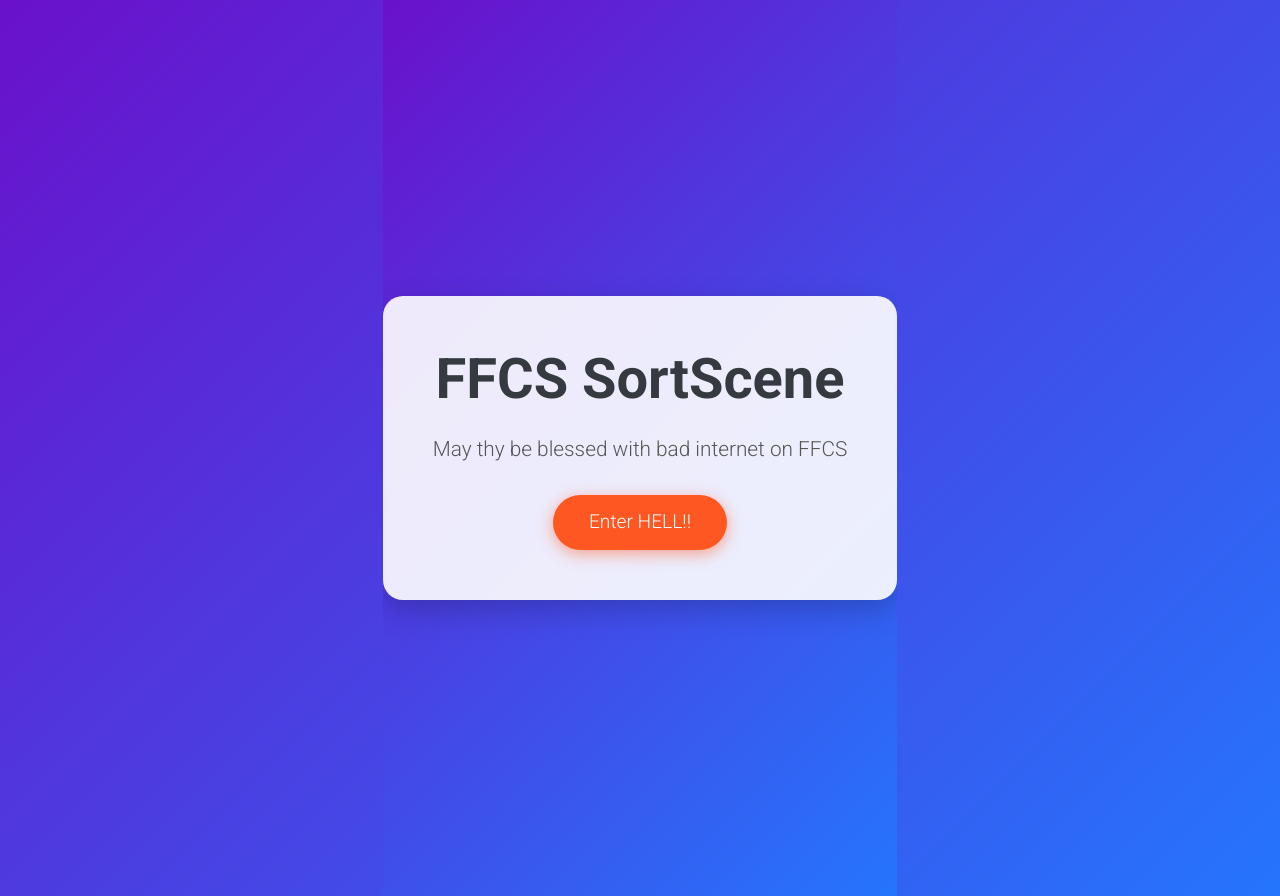
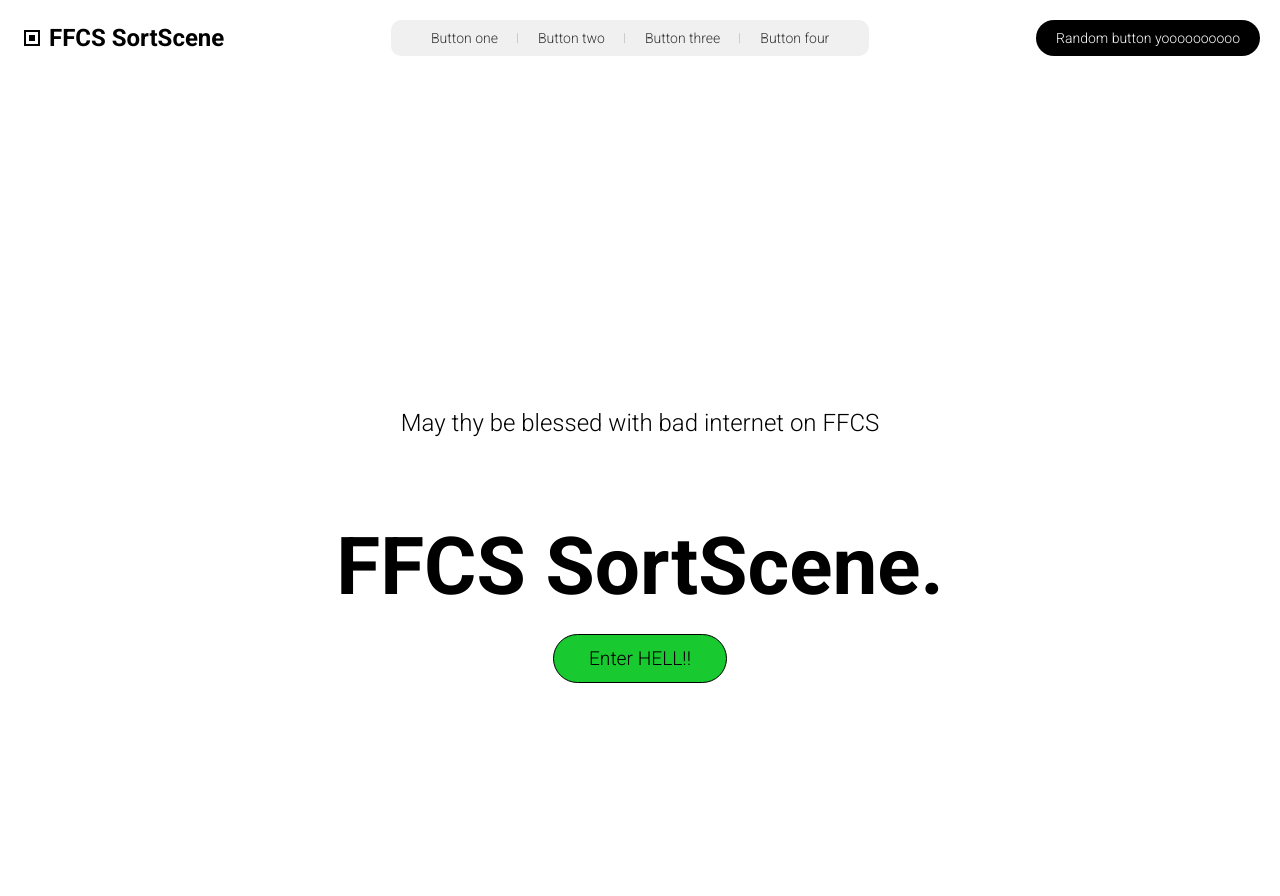
Before and after one commit to SarupaVL/FFCS_Sort_Scene, a Django app: page / in a window 1280 px wide. Run offline with Django 5.2, Linux system fonts and the light colour scheme; some libraries are stand-ins or nearby versions.

Commit message:
UI changes to home and next page

```diff
--- a/Web/t1/home/templates/home.html
+++ b/Web/t1/home/templates/home.html
@@ -4,80 +4,113 @@
     <meta charset="UTF-8">
     <meta name="viewport" content="width=device-width, initial-scale=1.0">
     <title>FFCS SortScene</title>
-    <!-- Bootstrap CSS -->
-    <link href="https://stackpath.bootstrapcdn.com/bootstrap/4.5.2/css/bootstrap.min.css" rel="stylesheet">
-    <link href="https://fonts.googleapis.com/css2?family=Roboto:wght@300;700&display=swap" rel="stylesheet"> <!-- Modern font -->
+    <link href="https://fonts.googleapis.com/css2?family=Roboto:wght@300;700&display=swap" rel="stylesheet">
     <style>
         body, html {
             height: 100%;
             margin: 0;
+            font-family: 'Roboto', sans-serif;
+            background: white;
+            overflow-x: hidden;
+        }
+        .header {
             display: flex;
-            justify-content: center;
+            justify-content: space-between;
             align-items: center;
-            background: linear-gradient(135deg, #6a11cb 0%, #2575fc 100%);
-            font-family: 'Roboto', sans-serif; /* Updated font */
-            overflow: hidden;
+            padding: 20px;
+            background-color: #ffffff;
+        }
+        .logo {
+            font-size: 24px;
+            font-weight: bold;
+            display: flex;
+            align-items: center;
+        }
+        .logo-icon {
+            width: 24px;
+            height: 24px;
+            margin-right: 5px;
         }
 
+        .nav-links {
+            display: flex;
+            gap: 0;
+            background-color: #f0f0f0;
+            padding: 10px 20px;
+            border-radius: 10px;
+            margin: 0 auto;
+        }
+        .nav-links a {
+            text-decoration: none;
+            color: #333;
+            font-size: 14px;
+            padding: 0 20px;
+            position: relative;
+        }
+        .nav-links a:not(:last-child)::after {
+            content: "";
+            position: absolute;
+            right: 0;
+            top: 50%;
+            transform: translateY(-50%);
+            height: 60%;
+            width: 1px;
+            background-color: #ccc;
+        }
+        .download-btn {
+            background-color: #000;
+            color: #fff;
+            padding: 10px 20px;
+            border-radius: 20px;
+            text-decoration: none;
+            font-size: 14px;
+        }
         .welcome-section {
             text-align: center;
             padding: 50px;
-            background: rgba(255, 255, 255, 0.9); /* Transparent background */
-            border-radius: 20px;
-            box-shadow: 0px 10px 30px rgba(0, 0, 0, 0.2);
-            transition: transform 0.3s ease;
-            z-index: 2; /* Ensure it stays above the mouse trail */
+            display: flex;
+            flex-direction: column;
+            align-items: center;
+            justify-content: center;
+            height: calc(100vh - 80px); /* Adjust for header height */
         }
-
-        .welcome-section:hover {
-            transform: translateY(-10px);
+        .welcome-section h1 {
+            font-size: 80px;
+            color: rgb(0, 0, 0);
+            font-family: 'Roboto', sans-serif;
+            font-weight: bold;
+            margin-bottom: 20px;
         }
-
-        h1 {
-            font-size: 3.5rem;
-            color: #343a40;
-            margin-bottom: 20px;
-            font-weight: 700; /* Bold font */
-        }
-
-        p {
-            font-size: 1.3rem;
-            color: #555555;
+        .welcome-section p {
+            font-size: 24px;
+            color: rgb(0, 0, 0);
             margin-bottom: 30px;
         }
-
         .btn-custom {
-            background-color: #ff5722;
-            color: white;
+            background-color: rgb(24, 201, 47);
+            color: rgb(0, 0, 0);
             padding: 12px 35px;
             font-size: 1.2rem;
             border-radius: 50px;
-            transition: background-color 0.3s ease, transform 0.2s ease;
-            box-shadow: 0 4px 15px rgba(255, 87, 34, 0.5);
-            text-decoration: none; /* Remove underline */
+            border: 1px solid black;
+            text-decoration: none;
+            position: relative;
+            overflow: hidden;
+            transition: transform 0.2s ease, color 0.3s ease;
         }
-
         .btn-custom:hover {
-            background-color: #e64a19;
+            background-color: black;
+            color: white;
             transform: scale(1.05);
         }
-
-        .btn-custom:focus {
-            outline: none;
-            box-shadow: 0 0 0 0.2rem rgba(255, 87, 34, 0.5);
-        }
-
-        /* Style for the mouse trail circles */
         .trail-circle {
             position: absolute;
             width: 10px;
             height: 10px;
             border-radius: 50%;
-            background-color: rgba(255, 255, 255, 0.7);
             pointer-events: none;
             animation: fadeOut 1s forwards;
         }
-
         @keyframes fadeOut {
             0% { opacity: 1; transform: scale(1); }
             100% { opacity: 0; transform: scale(0); }
@@ -85,41 +118,43 @@
     </style>
 </head>
 <body>
+    <header class="header">
+        <div class="logo">
+            <svg class="logo-icon" viewBox="0 0 24 24" fill="none" xmlns="http://www.w3.org/2000/svg">
+                <rect width="24" height="24" fill="white"/>
+                <path d="M5 5H19V19H5V5Z" stroke="black" stroke-width="2"/>
+                <path d="M9 9H15V15H9V9Z" fill="black"/>
+            </svg>
+            FFCS SortScene
+        </div>
+        <nav class="nav-links">
+            <a href="#">Button one</a>
+            <a href="#">Button two</a>
+            <a href="#">Button three</a>
+            <a href="#">Button four</a>
+        </nav>
+        <a href="#" class="download-btn">Random button yoooooooooo</a>
+    </header>
 
     <div class="welcome-section">
-        <h1>FFCS SortScene</h1>
         <p>May thy be blessed with bad internet on FFCS</p>
-        <a href="{% url 'bck1' %}" class="btn btn-custom">Enter HELL!!</a> <!-- Button links to the code page -->
+        <h1>FFCS SortScene.</h1>
+        <a href="{% url 'bck1' %}" class="btn-custom">Enter HELL!!</a>
     </div>
 
-    <!-- Script to create the mouse trail -->
     <script>
         document.addEventListener('mousemove', function(e) {
-            // Create a trail circle element
             let trail = document.createElement('div');
             trail.classList.add('trail-circle');
-
-            // Set the position of the circle
             trail.style.left = e.pageX + 'px';
             trail.style.top = e.pageY + 'px';
-
-            // Randomize the color
-            let colors = ['#ff6b6b', '#ffdd59', '#1dd1a1', '#54a0ff', '#f368e0'];
+            let colors = ["rgb(24, 201, 47)", "rgb(18, 140, 32)", "rgb(12, 89, 21)", "rgb(5, 40, 9)"];
             trail.style.backgroundColor = colors[Math.floor(Math.random() * colors.length)];
-
-            // Append to the body
             document.body.appendChild(trail);
-
-            // Remove the trail circle after animation ends
             setTimeout(function() {
                 trail.remove();
-            }, 1000); // Matches the duration of the fade-out animation
+            }, 1000);
         });
     </script>
-
-    <!-- Bootstrap JS and dependencies -->
-    <script src="https://code.jquery.com/jquery-3.5.1.slim.min.js"></script>
-    <script src="https://cdn.jsdelivr.net/npm/@popperjs/core@2.9.3/dist/umd/popper.min.js"></script>
-    <script src="https://stackpath.bootstrapcdn.com/bootstrap/4.5.2/js/bootstrap.min.js"></script>
 </body>
 </html>
```
Also changed, not shown: Web/t1/home/templates/bck1.html (+5 -6 lines), 2 other files.
